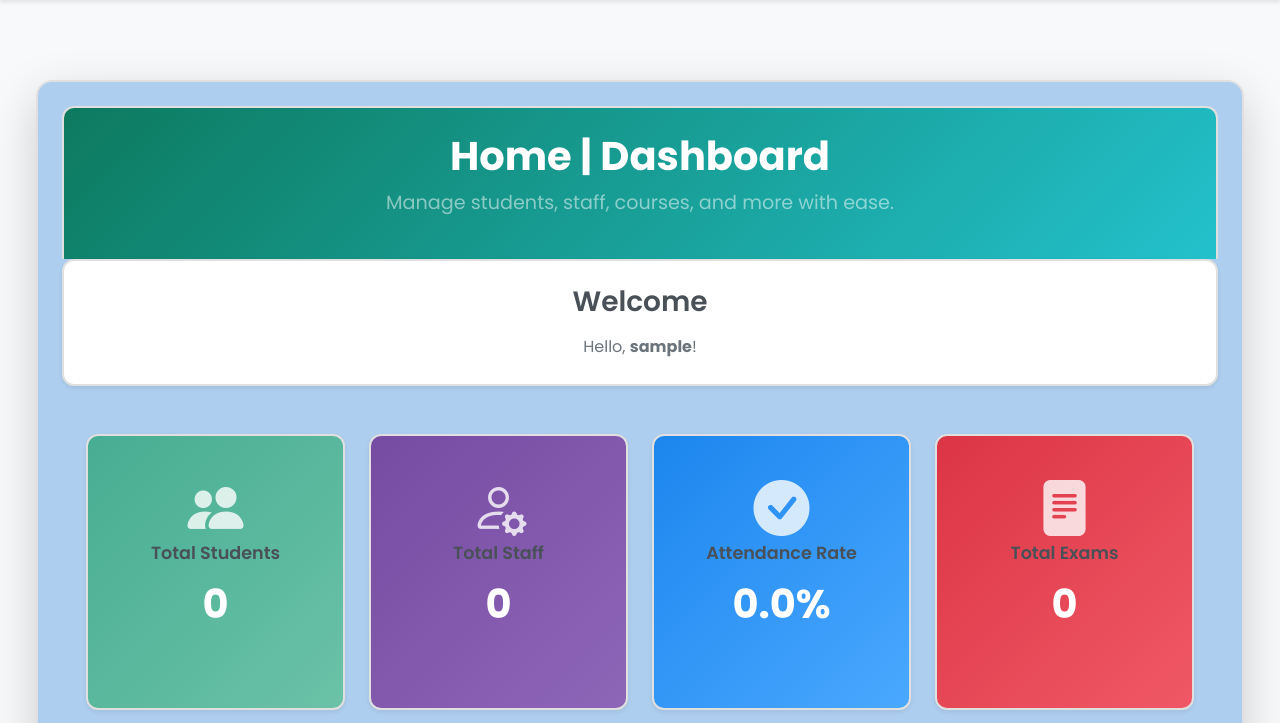
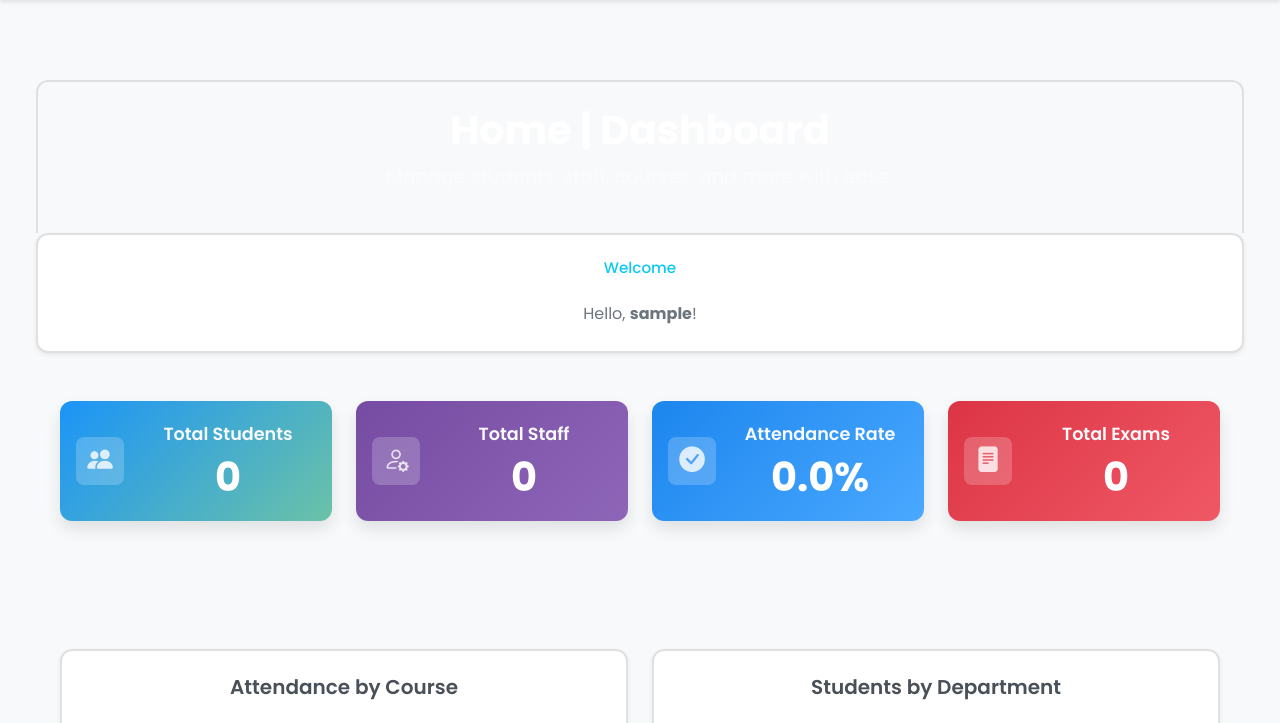
Before and after one commit to afnan0014/student-management-system, a Django app: page /dashboard/admin/ in a window 1280 px wide. Shown: the part 95-818 px from the top of the page. Run offline with Django 5.2, Linux system fonts and the light colour scheme; the visitor is signed in with stand-in values (Sample User, id 1); data that the repository does not hold is empty.

Commit message:
improved  ui ux

```diff
--- a/static/css/dashboard.css
+++ b/static/css/dashboard.css
@@ -2,8 +2,8 @@
 
 /* Define custom variables */
 :root {
-  --accent: #1e90ff; /* Primary blue */
-  --secondary: #47ad92; /* Green for student/courses */
+  --accent: #0077ee; /* Primary blue */
+  --secondary: #1b94f8; /* Green for student/courses */
   --tertiary: #764ba2; /* Purple for staff */
   --danger: #dc3545; /* Red for exams/pending */
   --attendance: #1c86ee; /* Darker blue for attendance */
@@ -14,7 +14,7 @@
   --bg-dark: #1a1a1a; /* Dark mode background */
   --border-light: #e0e0e0; /* Border color in light mode */
   --border-dark: #444444; /* Border color in dark mode */
-  --gradient-bg: linear-gradient(135deg, #aeceef 0%, #aeceef 50%, #aeceef 100%); /* Mixed color background */
+  --gradient-bg: linear-gradient(135deg, #60a9f1 0%, #539ce6 50%, #52a2f1 100%); /* Mixed color background */
 }
 
 /* Dark mode overrides */
@@ -52,7 +52,7 @@
 
 /* Dashboard Header */
 .dashboard-header {
-  background: linear-gradient(135deg, var(--accent) 0%, #23c1cc 100%);
+  background: linear-gradient(135deg, #0e9eff 100%);
   border-radius: 0.75rem 0.75rem 0 0;
   border: 2px solid var(--border-light);
   border-bottom: none;
@@ -312,3 +312,45 @@
     padding: 0.75rem;
   }
 }
+/* Summary Cards Compact Horizontal Layout */
+.summary-card {
+  height: 120px;
+  border-radius: 0.75rem;
+  border: none;
+  box-shadow: 0 2px 8px rgba(0, 0, 0, 0.1);
+  transition: transform 0.3s ease, box-shadow 0.3s ease;
+}
+
+.summary-card:hover {
+  transform: translateY(-5px);
+  box-shadow: 0 8px 20px rgba(0, 0, 0, 0.15);
+}
+
+.icon-box {
+  width: 48px;
+  height: 48px;
+  background: rgba(255, 255, 255, 0.2);
+  border-radius: 0.5rem;
+  display: flex;
+  align-items: center;
+  justify-content: center;
+  font-size: 1.6rem;
+}
+
+.card-title {
+  font-size: 0.95rem;
+  font-weight: 500;
+  margin: 0;
+  color: #f8f9fa;
+}
+
+.card-value {
+  font-size: 1.4rem;
+  font-weight: 700;
+  margin: 0;
+  color: #fff;
+}
+
+.icon-left {
+  color: #fff;
+}
--- a/static/css/style.css
+++ b/static/css/style.css
@@ -8,7 +8,7 @@
   --text-base: #ECEFF1;
   --text-sidebar: #e6ebee;
   --text-content: #E0E3E5;
-  --text-muted: #adb5bd;
+  --text-muted: #8c9196;
   --accent: #10A37F;
   --border: #495057;
   --btn-primary-hover: #326f61;
@@ -26,7 +26,7 @@
   --text-sidebar: #2e3133;
   --text-content: #495057;
   --text-muted: #6c757d;
-  --accent: #0D7A5F;
+  --accent: #f2f8f7;
   --border: #606365;
   --btn-primary-hover: #326f61;
   --sidebar-header-bg: #fafbfc;
--- a/templates/dashboard/admin_dashboard.html
+++ b/templates/dashboard/admin_dashboard.html
@@ -9,7 +9,7 @@
 {% block content %}
 <div class="container-fluid mt-5">
   <!-- Unified Container Card -->
-  <div class="dashboard-container card shadow-lg">
+  <!-- <div class="dashboard-container card shadow-lg"> -->
     <!-- Header with Gradient -->
     <div class="dashboard-header text-center text-white p-4">
       <h1 class="display-5 fw-bold">Home | Dashboard</h1>
@@ -18,7 +18,7 @@
 
     <!-- Welcome Section -->
     <div class="card shadow-sm p-4 mb-4">
-      <h2 class="card-title mb-3 text-center">Welcome</h2>
+      <h2 class="card-title mb-4 text-info">Welcome</h2>
       <p class="card-text text-center">
         Hello, <strong>{{ user.username }}</strong>!<br>
       </p>
--- a/templates/dashboard/partials/dashboard_cards.html
+++ b/templates/dashboard/partials/dashboard_cards.html
@@ -1,37 +1,48 @@
 <div class="row dashboard-content">
   <div class="col-md-3 col-sm-6 mb-4">
-    <div class="card summary-card shadow-sm student-card text-center h-100">
-      <div class="card-body">
-        <i class="bi bi-people-fill display-4 mb-3"></i>
-        <h5 class="card-title">Total Students</h5>
-        <h2 class="card-value">{{ total_students }}</h2>
+    <div class="card summary-card student-card d-flex flex-row align-items-center p-3">
+      <div class="icon-box me-3">
+        <i class="bi bi-people-fill icon-left"></i>
+      </div>
+      <div class="text-box text-center flex-grow-1">
+        <p class="mb-1 card-title">Total Students</p>
+        <h4 class="card-value mb-0">{{ total_students }}</h4>
       </div>
     </div>
   </div>
+
   <div class="col-md-3 col-sm-6 mb-4">
-    <div class="card summary-card shadow-sm staff-card text-center h-100">
-      <div class="card-body">
-        <i class="bi bi-person-gear display-4 mb-3"></i>
-        <h5 class="card-title">Total Staff</h5>
-        <h2 class="card-value">{{ total_staff }}</h2>
+    <div class="card summary-card staff-card d-flex flex-row align-items-center p-3">
+      <div class="icon-box me-3">
+        <i class="bi bi-person-gear icon-left"></i>
+      </div>
+      <div class="text-box text-center flex-grow-1">
+        <p class="mb-1 card-title">Total Staff</p>
+        <h4 class="card-value mb-0">{{ total_staff }}</h4>
       </div>
     </div>
   </div>
+
   <div class="col-md-3 col-sm-6 mb-4">
-    <div class="card summary-card shadow-sm attendance-card text-center h-100">
-      <div class="card-body">
-        <i class="bi bi-check-circle-fill display-4 mb-3"></i>
-        <h5 class="card-title">Attendance Rate</h5>
-        <h2 class="card-value">{{ attendance_rate }}%</h2>
+    <div class="card summary-card attendance-card d-flex flex-row align-items-center p-3">
+      <div class="icon-box me-3">
+        <i class="bi bi-check-circle-fill icon-left"></i>
+      </div>
+      <div class="text-box text-center flex-grow-1">
+        <p class="mb-1 card-title">Attendance Rate</p>
+        <h4 class="card-value mb-0">{{ attendance_rate }}%</h4>
       </div>
     </div>
   </div>
+
   <div class="col-md-3 col-sm-6 mb-4">
-    <div class="card summary-card shadow-sm exam-card text-center h-100">
-      <div class="card-body">
-        <i class="bi bi-file-text-fill display-4 mb-3"></i>
-        <h5 class="card-title">Total Exams</h5>
-        <h2 class="card-value">{{ total_exams }}</h2>
+    <div class="card summary-card exam-card d-flex flex-row align-items-center p-3">
+      <div class="icon-box me-3">
+        <i class="bi bi-file-text-fill icon-left"></i>
+      </div>
+      <div class="text-box text-center flex-grow-1">
+        <p class="mb-1 card-title">Total Exams</p>
+        <h4 class="card-value mb-0">{{ total_exams }}</h4>
       </div>
     </div>
   </div>
```
Also changed, not shown: templates/dashboard/staff_dashboard.html (+35 -23 lines), templates/dashboard/student_dashboard.html (+26 -17 lines).
